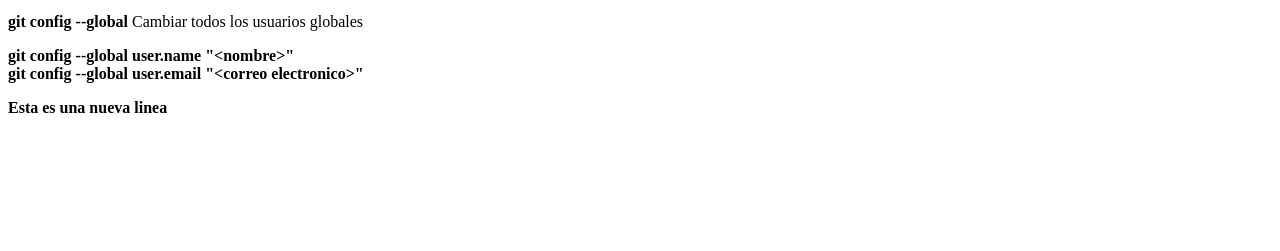
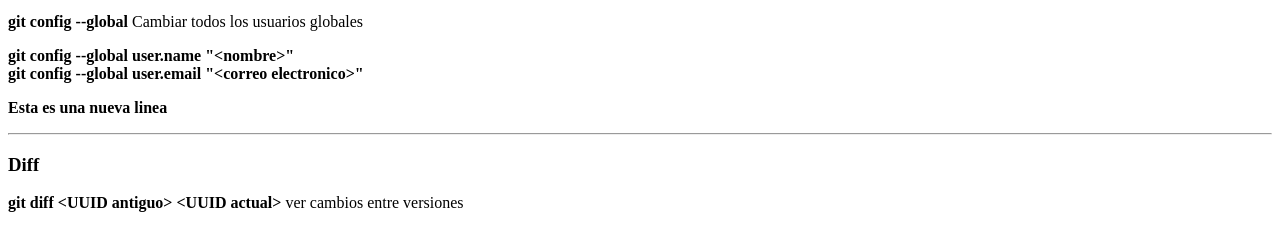
Before and after one commit to JamesKristofUbiarco/CursoProfesionalDeGit, a plain HTML site: page Commit.html in a window 1280 px wide. Shown: the part 403-654 px from the top of the page. Drawn offline with Linux system fonts and the light colour scheme.

Commit message:
Cambios antes de borrar mas cambios

```diff
--- a/Commit.html
+++ b/Commit.html
@@ -51,6 +51,12 @@
     <p>
         <strong>Esta es una nueva linea</strong>
     </p>
+
+    <hr>
+    <h3>Diff</h3>
+    <p>
+        <strong>git diff &lt;UUID antiguo&gt; &lt;UUID actual&gt;</strong> ver cambios entre versiones
+    </p>
 </body>
 
 </html>
```
